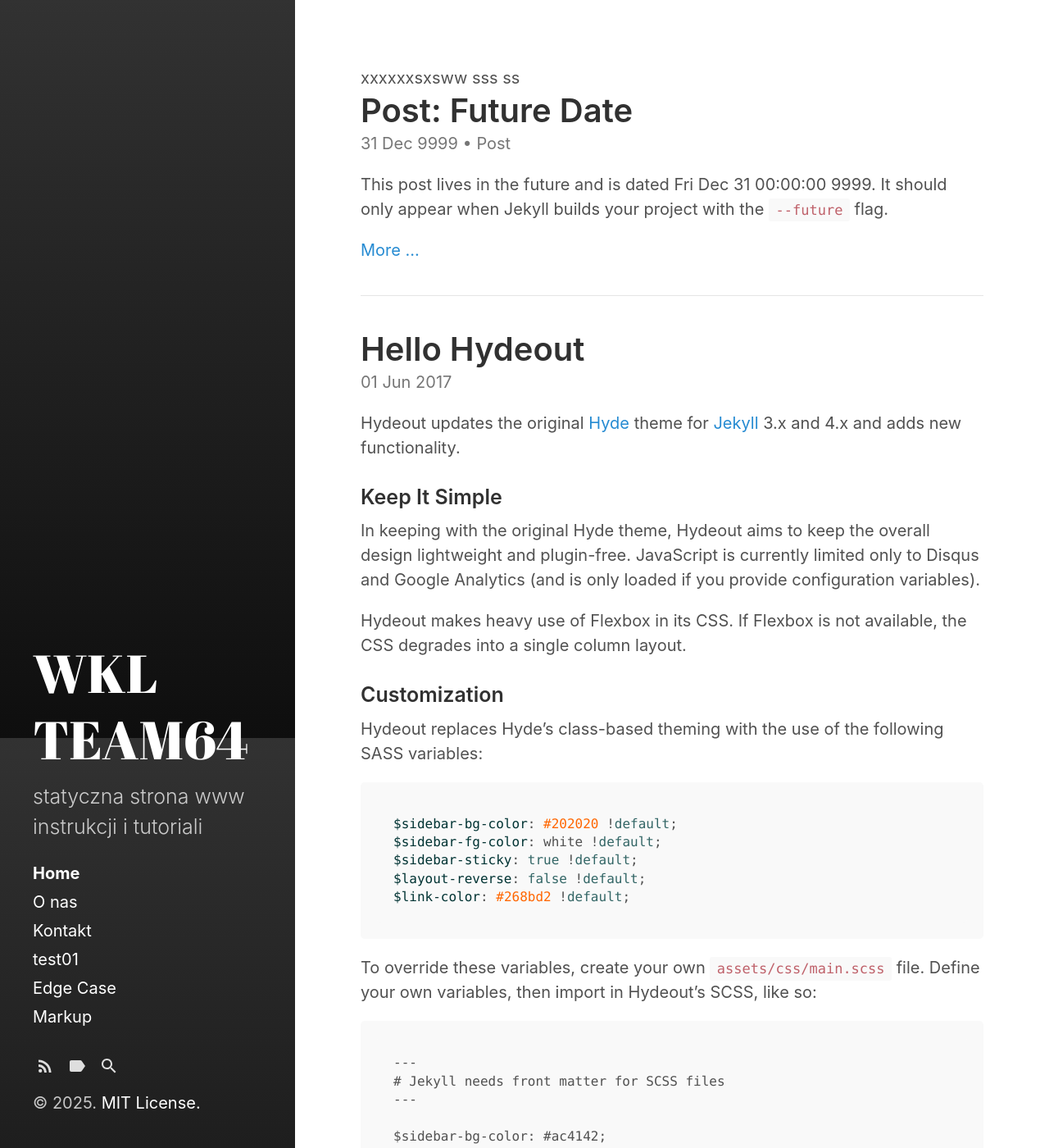
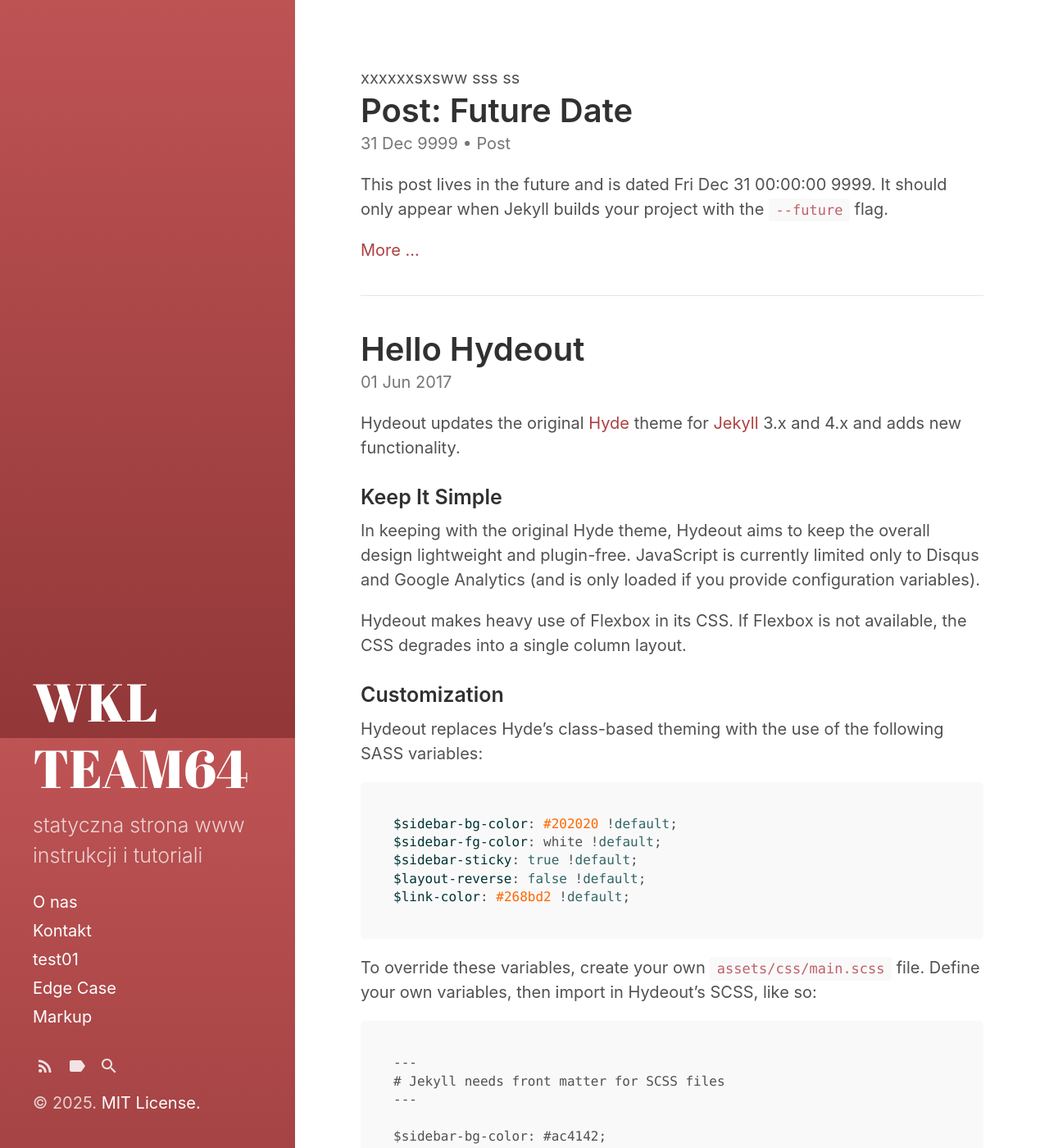
Before and after one commit to wklteam64/wklteam64.github.io, a Jekyll site: the page built from index.html, in a window 1280 px wide and 1400 px high. Shown: the whole window at 82% size. Built offline with Jekyll 4.4.1, drawn with Linux system fonts in a browser that asks for light colours; the list of posts is cut into pages by our own code.

Commit message:
zmiany scss

```diff
--- a/_config.yml
+++ b/_config.yml
@@ -13,7 +13,7 @@ author:
 
 paginate: 10
 
-sidebar_home_link: true
+sidebar_home_link: false
 
 show_excerpts: true
 show_frame: true
--- a/assets/css/main.scss
+++ b/assets/css/main.scss
@@ -3,4 +3,6 @@
 # only main files contain this front matter, not partials.
 ---
 
+$sidebar-bg-color: #ac4142;
+$link-color: #ac4142;
 @import "hydeout";
```
